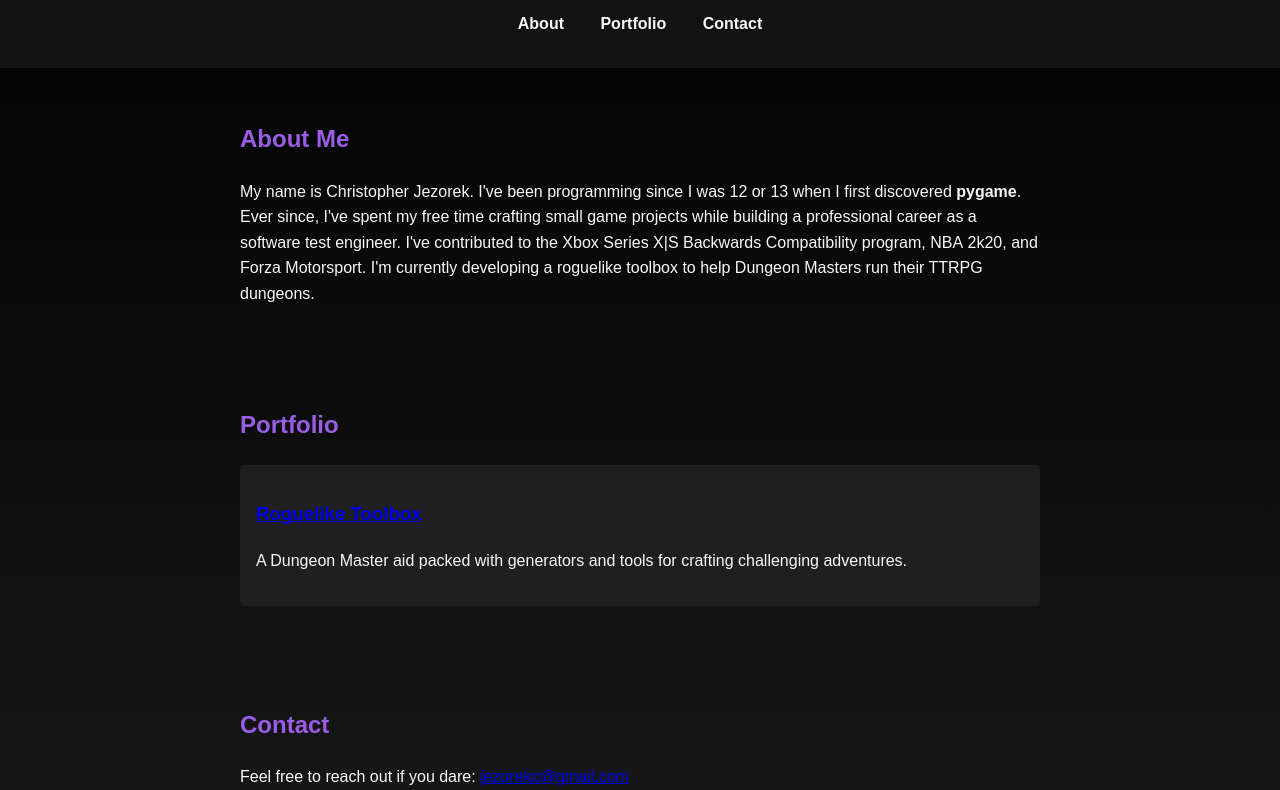
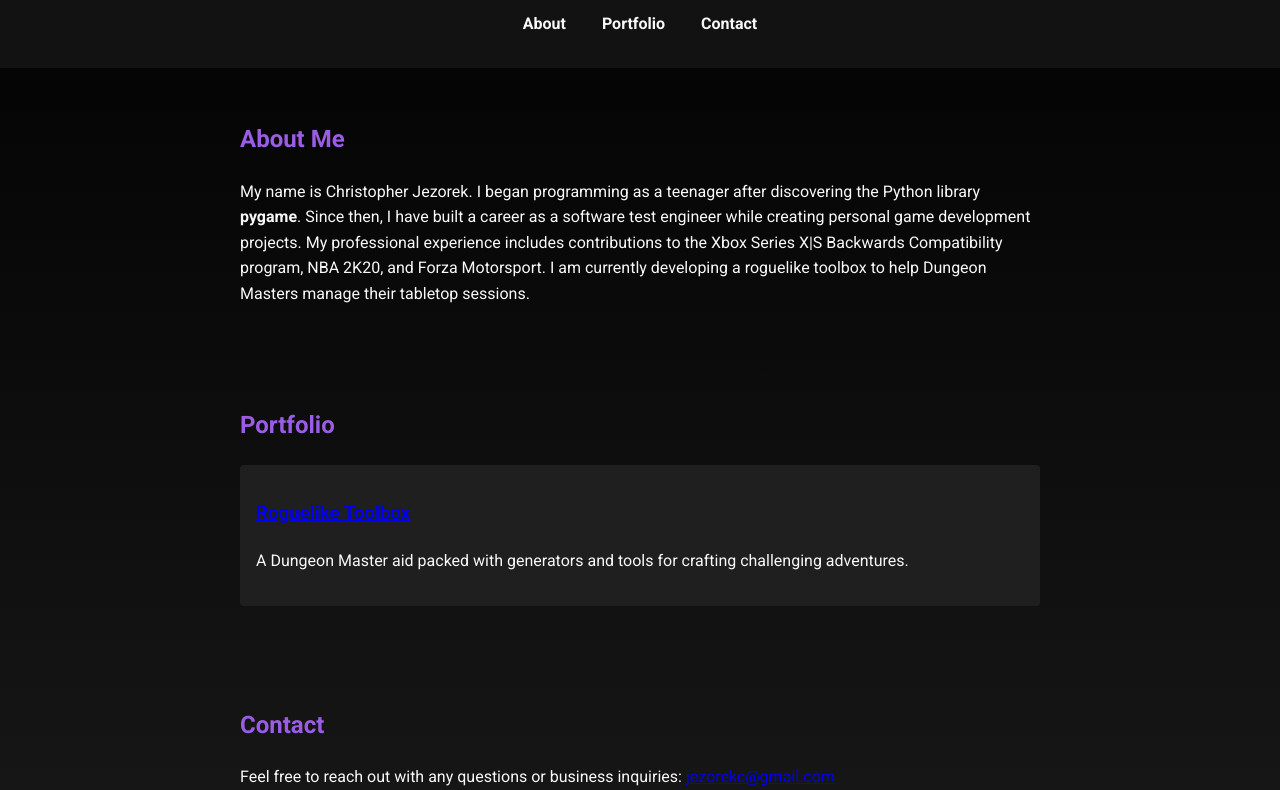
Before and after one commit to elixexorcist/hall-of-spirits, a plain HTML site: page index.html in a window 1280 px wide. Shown: the part 114-904 px from the top of the page. Drawn offline with Linux system fonts and the light colour scheme.

Commit message:
Refine portfolio styling for professional feel

```diff
--- a/index.html
+++ b/index.html
@@ -7,7 +7,7 @@
   <link rel="stylesheet" href="style.css">
   <link rel="preconnect" href="https://fonts.googleapis.com">
   <link rel="preconnect" href="https://fonts.gstatic.com" crossorigin>
-  <link href="https://fonts.googleapis.com/css2?family=Creepster&display=swap" rel="stylesheet">
+  <link href="https://fonts.googleapis.com/css2?family=Roboto:wght@400;700&display=swap" rel="stylesheet">
 </head>
 <body>
   <header>
@@ -22,13 +22,13 @@
   <section id="about">
     <h2>About Me</h2>
     <p>
-      My name is Christopher Jezorek. I've been programming since I was 12 or 13
-      when I first discovered <strong>pygame</strong>. Ever since, I've spent my
-      free time crafting small game projects while building a professional
-      career as a software test engineer. I've contributed to the Xbox Series
-      X|S Backwards Compatibility program, NBA&nbsp;2k20, and Forza Motorsport.
-      I'm currently developing a roguelike toolbox to help Dungeon Masters run
-      their TTRPG dungeons.
+      My name is Christopher Jezorek. I began programming as a teenager after
+      discovering the Python library <strong>pygame</strong>. Since then, I have
+      built a career as a software test engineer while creating personal game
+      development projects. My professional experience includes contributions to
+      the Xbox Series X|S Backwards Compatibility program, NBA&nbsp;2K20, and
+      Forza Motorsport. I am currently developing a roguelike toolbox to help
+      Dungeon Masters manage their tabletop sessions.
     </p>
   </section>
 
@@ -46,7 +46,7 @@
   <section id="contact">
     <h2>Contact</h2>
     <p>
-      Feel free to reach out if you dare:
+      Feel free to reach out with any questions or business inquiries:
       <a href="mailto:jezorekc@gmail.com">jezorekc@gmail.com</a>
     </p>
   </section>
--- a/style.css
+++ b/style.css
@@ -4,7 +4,7 @@
 
 body {
   margin: 0;
-  font-family: Arial, Helvetica, sans-serif;
+  font-family: 'Roboto', Arial, Helvetica, sans-serif;
   color: #f8f8f8;
   background: linear-gradient(#000000, #1a1a1a);
   line-height: 1.6;
@@ -17,7 +17,7 @@ header {
 }
 
 header h1 {
-  font-family: 'Creepster', cursive;
+  font-family: 'Roboto', sans-serif;
   font-size: 3rem;
   color: var(--accent-color);
   margin: 0;
```
